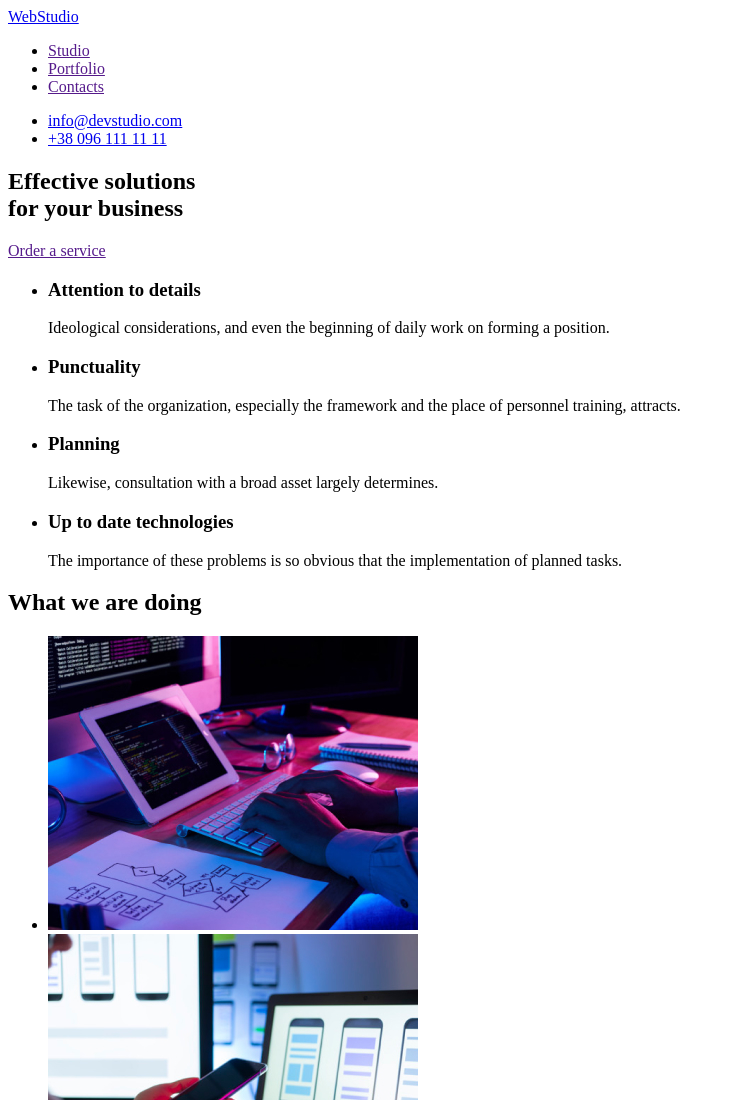
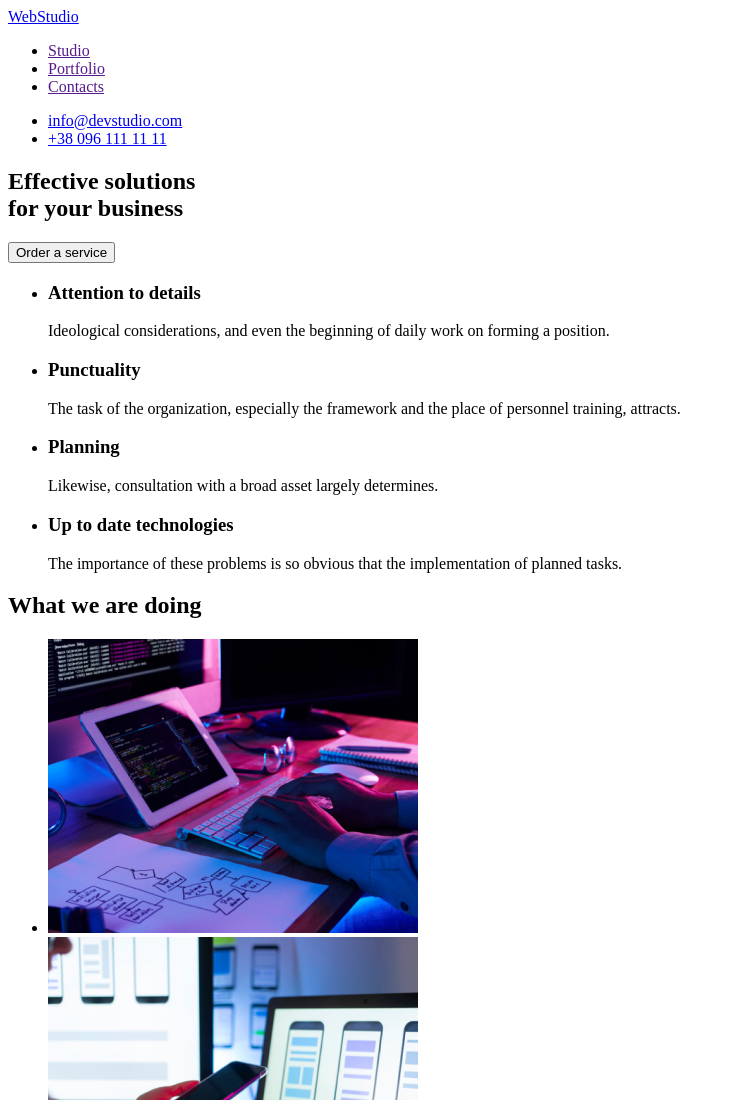
Before and after one commit to Vanush-Knyazyan/verstka, a plain HTML site: page index.html in a window 1280 px wide. Shown: the top 1100 px of the page, without its empty margins (0-732 px from the left). Drawn offline with Linux system fonts and the light colour scheme.

Commit message:
beginning_3

```diff
--- a/index.html
+++ b/index.html
@@ -29,7 +29,7 @@
             Effective solutions <br />
             for your business
           </h1>
-          <a href="">Order a service</a>
+          <button type="button">Order a service</button>
         </section>
       </div>
       <section>
```
